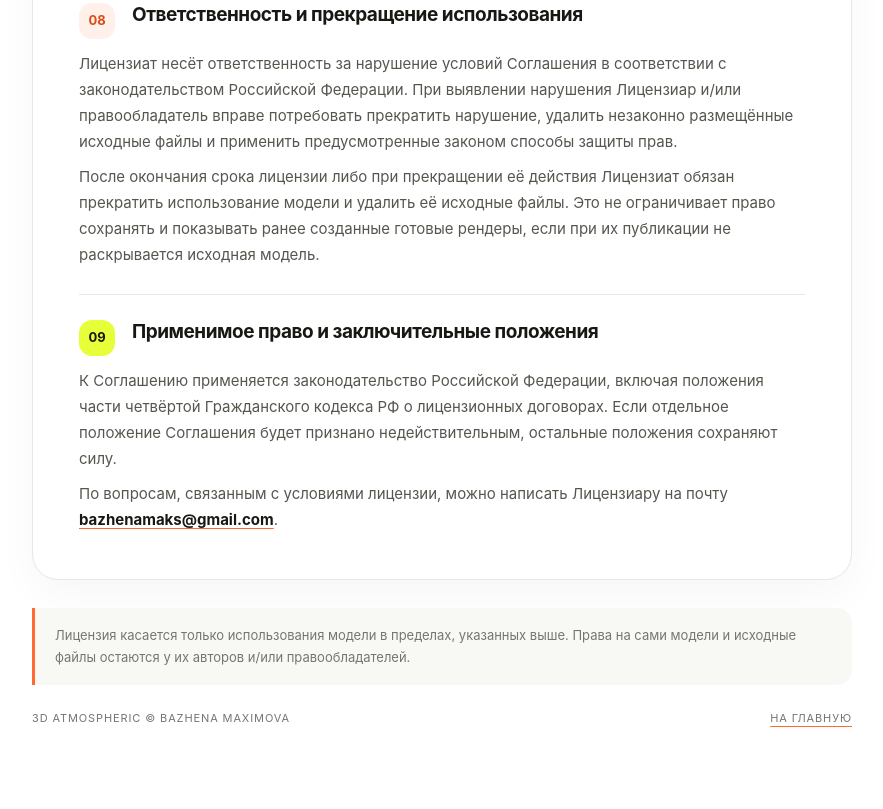
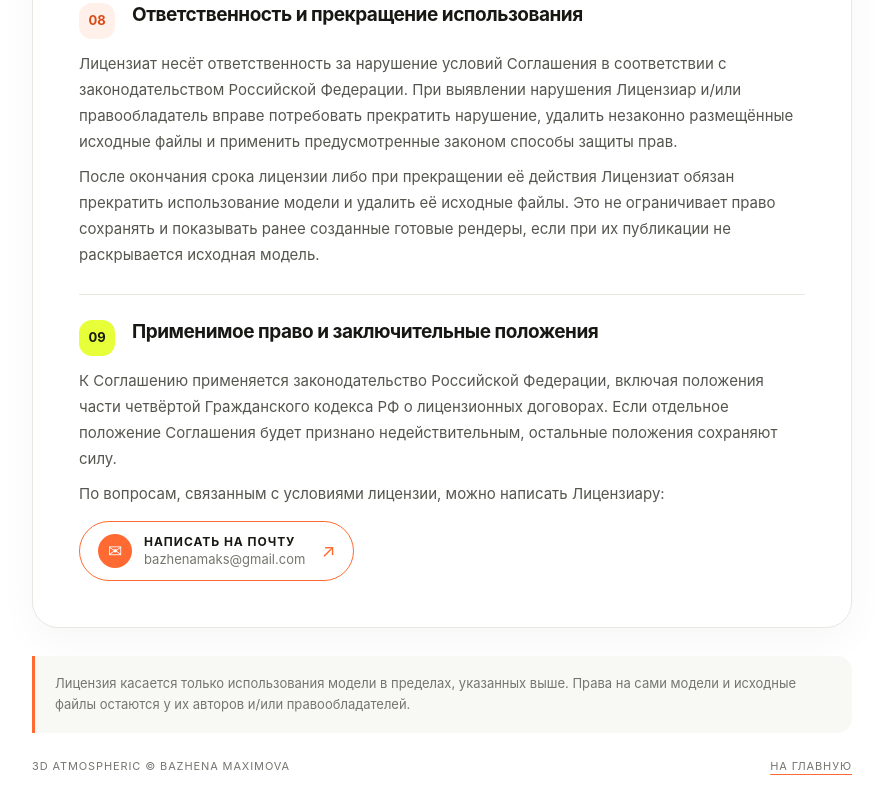
Before and after one commit to Maximova3d/3d-atmospheric-material-prompt, a plain HTML site: page license-agreement.html in a window 1280 px wide. Shown: the part 3197-4006 px from the top of the page, without its empty margins (198-1081 px from the left). Before the commit the page ends 3978 px from the top, so only its background shows below. Drawn offline with Linux system fonts and the light colour scheme.

Commit message:
Make license contact a clear button

```diff
--- a/license-agreement.html
+++ b/license-agreement.html
@@ -45,7 +45,7 @@
     .section ul { margin:9px 0 0; padding-left:21px; }
     .section li+li { margin-top:5px; }
     .note { margin-top:28px; padding:17px 20px; border-left:3px solid var(--orange); border-radius:0 15px 15px 0; background:var(--soft); color:var(--muted); font-size:13px; line-height:1.65; }
-    .document a { color:var(--ink); text-decoration-color:var(--orange); text-underline-offset:3px; font-weight:650; }
+    .contact-button { display:inline-flex; align-items:center; gap:12px; margin-top:14px; padding:12px 18px; border:1.5px solid var(--orange); border-radius:999px; background:#fff; color:var(--ink); text-decoration:none; transition:background .2s ease, transform .2s ease; }    .contact-button:hover { background:#fff7f2; transform:translateY(-1px); }    .contact-button:focus-visible { outline:3px solid var(--lime); outline-offset:3px; }    .contact-button .mail-icon { display:grid; place-items:center; width:34px; height:34px; border-radius:50%; background:var(--orange); color:#fff; font-size:17px; }    .contact-button .contact-copy { display:flex; flex-direction:column; gap:2px; }    .contact-button strong { font-size:12px; letter-spacing:.08em; text-transform:uppercase; }    .contact-button small { color:var(--muted); font-size:13px; }    .contact-button .arrow { margin-left:4px; color:var(--orange); font-size:18px; }
     .footer { display:flex; justify-content:space-between; gap:16px; margin-top:26px; color:var(--muted); font-size:11px; letter-spacing:.08em; text-transform:uppercase; }
     .footer a { color:inherit; text-decoration-color:var(--orange); text-underline-offset:4px; }
     @media(max-width:640px) {
@@ -150,7 +150,7 @@
         <section class="section">
           <h3 class="section-title"><span class="num">09</span><span>Применимое право и заключительные положения</span></h3>
           <p>К Соглашению применяется законодательство Российской Федерации, включая положения части четвёртой Гражданского кодекса РФ о лицензионных договорах. Если отдельное положение Соглашения будет признано недействительным, остальные положения сохраняют силу.</p>
-          <p>По вопросам, связанным с условиями лицензии, можно написать Лицензиару на почту <a href="mailto:bazhenamaks@gmail.com">bazhenamaks@gmail.com</a>.</p>
+          <p>По вопросам, связанным с условиями лицензии, можно написать Лицензиару:</p><a class="contact-button" href="mailto:bazhenamaks@gmail.com" aria-label="Написать на почту bazhenamaks@gmail.com"><span class="mail-icon" aria-hidden="true">✉</span><span class="contact-copy"><strong>Написать на почту</strong><small>bazhenamaks@gmail.com</small></span><span class="arrow" aria-hidden="true">↗</span></a>
         </section>
       </article>
       <aside class="note">Лицензия касается только использования модели в пределах, указанных выше. Права на сами модели и исходные файлы остаются у их авторов и/или правообладателей.</aside>
```
